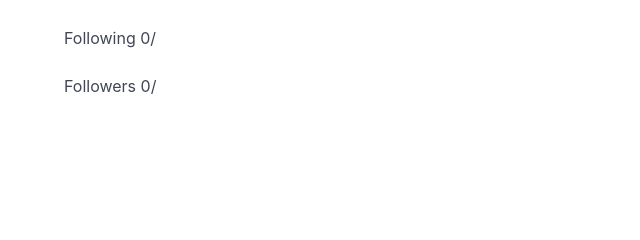
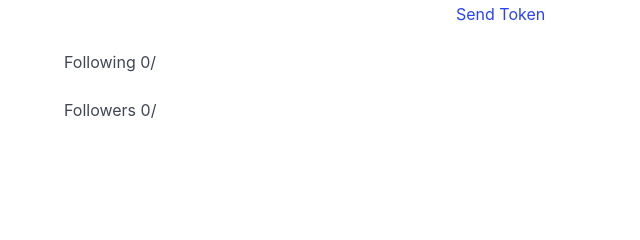
Before and after one commit to ma0c/los30randomdema0-back, a Django app: template applications/analytics/templates/analytics/attendee_profile.html in a window 1280 px wide. Shown: the part 298-538 px from the top of the page, without its empty margins (0-640 px from the left). Run offline with Django 5.2, Linux system fonts and the light colour scheme; the template is opened without the code that fills it, so the values that code supplies are empty.

Commit message:
Generating token for user in analytics

```diff
--- a/applications/analytics/templates/analytics/attendee_profile.html
+++ b/applications/analytics/templates/analytics/attendee_profile.html
@@ -29,6 +29,9 @@
             <p><strong>Weed:</strong> {{ registration.get_weed_display }}</p>
             <p><strong>Entry Hour:</strong> {{ registration.entry_hour|date:"D h a" }}</p>
             <p><strong>Exit Hour:</strong> {{ registration.exit_hour|date:"D h a" }}</p>
+            <a href="https://wa.me/{{ attendee.phone|cut:" "|cut:"("|cut:")"|cut:"-"}}?text=Hola%20Ingresa%20a%20la%20aplicacion%20{{ app_url }}">
+                <button>Send Token</button>
+            </a>
         </div>
         <div class="column is-one-third theme-light">
             <figure class="image is-256x256">
--- a/applications/registration/models.py
+++ b/applications/registration/models.py
@@ -79,5 +79,9 @@
     attendee = models.ForeignKey(PossibleAttendees, on_delete=models.CASCADE)
     used = models.BooleanField(default=False)
 
+    def generate_token(self):
+        self.token = get_random_string(length=32)
+        self.save()
+
     def __str__(self):
         return f"{self.attendee} - {self.token}"
```
Also changed, not shown: applications/analytics/views.py (+7 -1 lines).
